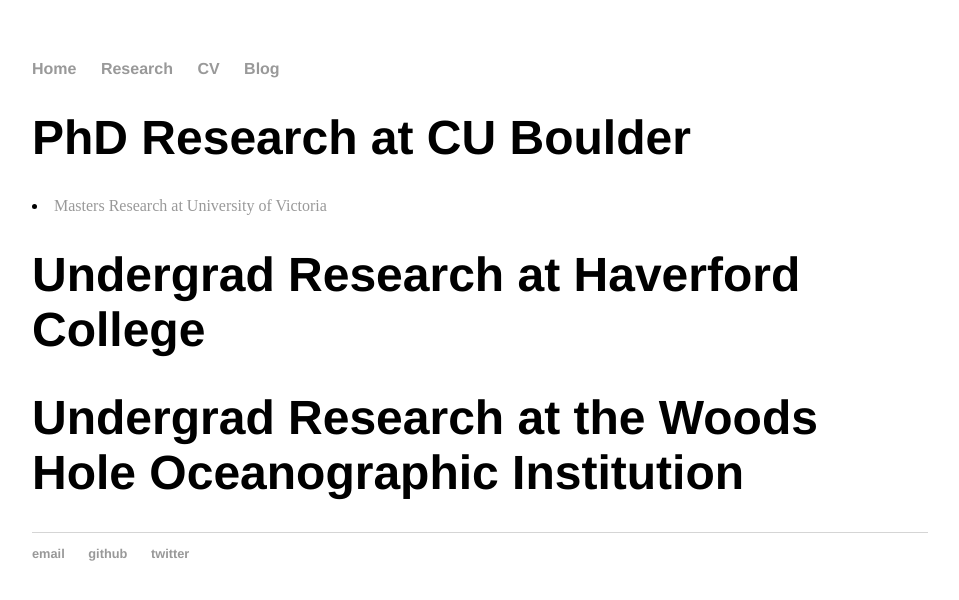
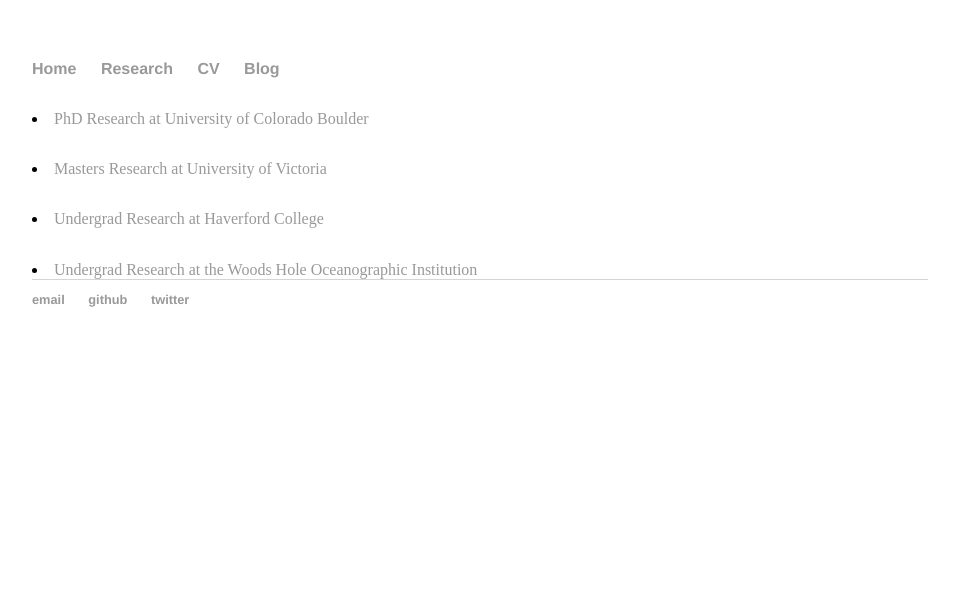
Before and after one commit to jlreeve/jlreeve.github.io, a Jekyll site: the page built from research/index.html, in a window 1280 px wide. Shown: the top 600 px of the page, without its empty margins (160-1119 px from the left). Built offline with Jekyll 4.4.1, drawn with Linux system fonts in a browser that asks for light colours.

Commit message:
Adding links to other pages

```diff
--- a/research/index.html
+++ b/research/index.html
@@ -4,22 +4,22 @@ title: Research
 ---
 
 <div class="blurb">
-	<h1>PhD Research at CU Boulder</h1>
-	<p></p>
+	<h1></h1>
+	<li><a href="/research/phd">PhD Research at University of Colorado Boulder</a></li>
 </div><!-- /.blurb -->
 
 
 <div class="blurb">
 	<h1></h1>
-	<p><li><a href="/research/masters">Masters Research at University of Victoria</a></li></p>
+	<li><a href="/research/masters">Masters Research at University of Victoria</a></li>
 </div><!-- /.blurb -->
 
 <div class="blurb">
-	<h1>Undergrad Research at Haverford College</h1>
-	<p></p>
+	<h1></h1>
+	<li><a href="/research/undergrad_hc">Undergrad Research at Haverford College</a></li>
 </div><!-- /.blurb -->
 
 <div class="blurb">
-	<h1>Undergrad Research at the Woods Hole Oceanographic Institution</h1>
-	<p></p>
+	<h1></h1>
+	<li><a href="/research/undergrad_whoi">Undergrad Research at the Woods Hole Oceanographic Institution</a></li>
 </div><!-- /.blurb -->
```
